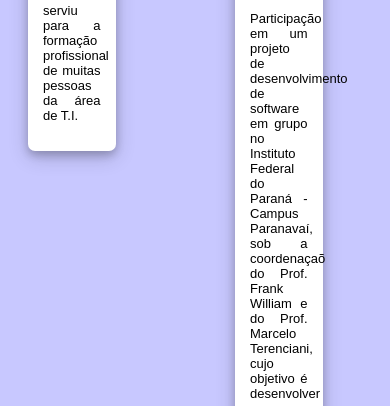
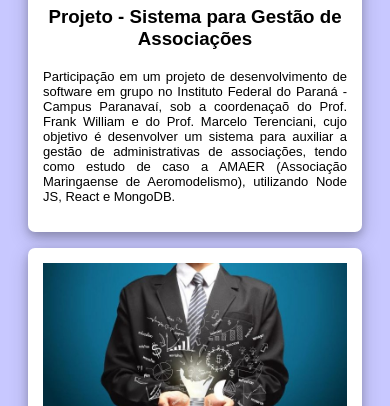
Before and after one commit to santosraquel/Portifolio, a plain HTML site: page index.html in a window 390 px wide. Shown: the part 1594-2000 px from the top of the page. Drawn offline with Linux system fonts and the light colour scheme.

Commit message:
Deixando portifólio responsivo

```diff
--- a/index.html
+++ b/index.html
@@ -64,6 +64,22 @@
 
             <div class="column">
                 <div class="content boxShadow">
+                    <img src="./assets/react_node.jpg" alt="imagem com logo do Node JS, React e express." style="width: 100%;"/>
+                    <h3>
+                        Projeto - Sistema para Gestão de Associações
+                    </h3>
+                    <p>
+                        Participação em um projeto de desenvolvimento de software em grupo no Instituto
+                        Federal do Paraná - Campus Paranavaí, sob a coordenaçaõ do Prof. Frank William
+                        e do Prof. Marcelo Terenciani, cujo objetivo é desenvolver um sistema para
+                        auxiliar a gestão de administrativas de associações, tendo como estudo de caso a
+                        AMAER (Associação Maringaense de Aeromodelismo), utilizando Node JS, React e MongoDB.
+                    </p>
+                </div>
+            </div>
+
+            <div class="column">
+                <div class="content boxShadow">
                     <img src="./assets/gestao_microempresa.jpg"
                         alt="Imagem de um homem com palitó e gravata. Sobre sua mão há uma lâmpada saindo idéias."
                         style="width: 100%;"/>
@@ -79,21 +95,6 @@
                 </div>
             </div>
 
-            <div class="column">
-                <div class="content boxShadow">
-                    <img src="./assets/react_node.jpg" alt="imagem com logo do Node JS, React e express." style="width: 100%;"/>
-                    <h3>
-                        Projeto - Sistema para Gestão de Associações
-                    </h3>
-                    <p>
-                        Participação em um projeto de desenvolvimento de software em grupo no Instituto
-                        Federal do Paraná - Campus Paranavaí, sob a coordenaçaõ do Prof. Frank William
-                        e do Prof. Marcelo Terenciani, cujo objetivo é desenvolver um sistema para
-                        auxiliar a gestão de administrativas de associações, tendo como estudo de caso a
-                        AMAER (Associação Maringaense de Aeromodelismo), utilizando Node JS, React e MongoDB.
-                    </p>
-                </div>
-            </div>
         </div>
         <div class="content boxShadow">
             <img src="./assets/revistaMundi11.png" alt="Logo da Revista Mundi" style="width: 100%; height: 400px;"/>
--- a/style.css
+++ b/style.css
@@ -1,3 +1,7 @@
+*{
+    box-sizing: border-box;
+}
+
 body{
     padding: 20px;
     font-family: Arial, Helvetica, sans-serif;
@@ -55,5 +59,18 @@ div.boxShadow{
 .content{
     background-color: white;
     padding: 15px;
+}
 
+@media screen and (max-width:900px){
+    .column{
+        width: 50%;
+
+    }
 }
+
+@media screen and (max-width:600px){
+    .column{
+        width: 100%;
+
+    }
+}
```
